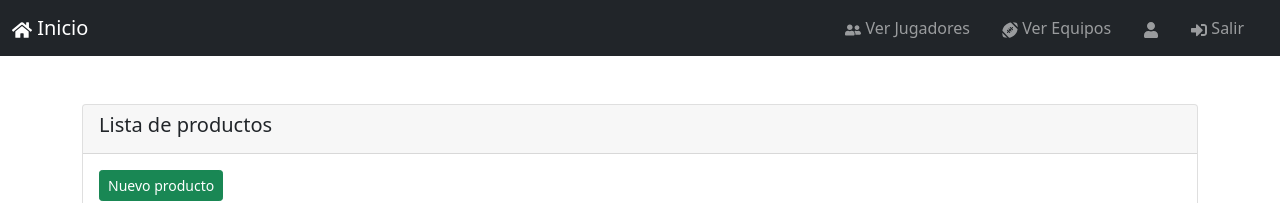
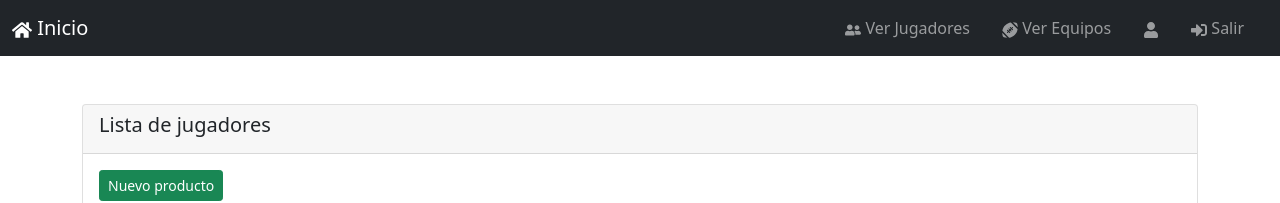
Before and after one commit to heiner7/WebApiRest, a React (Create React App) app in the folder WebService/ClientApp/: page /viewPlayer in a window 1280 px wide. Shown: the top 203 px of the page. Built offline with nearby package versions, Linux system fonts and the light colour scheme; no server answers.

Commit message:
Actualización de la vista de jugador

```diff
--- a/WebService/ClientApp/src/components/ViewPlayer.js
+++ b/WebService/ClientApp/src/components/ViewPlayer.js
@@ -193,7 +193,7 @@ const ViewPlayer = () => {
                 <Col sm="12">
                     <Card>
                         <CardHeader>
-                            <h5>Lista de productos</h5>
+                            <h5>Lista de jugadores</h5>
                         </CardHeader>
                         <CardBody>
                             <Button size="sm" color="success" onClick={() => setMostrarModal(!mostrarModal)}>Nuevo producto</Button>
```
